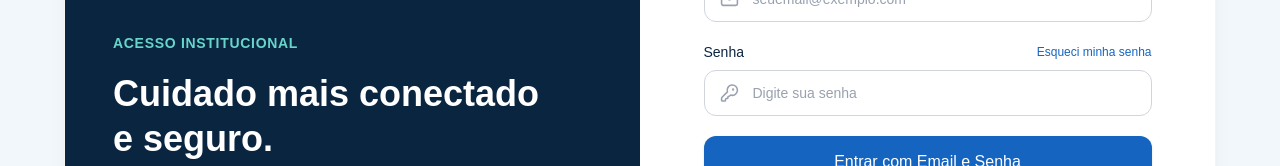
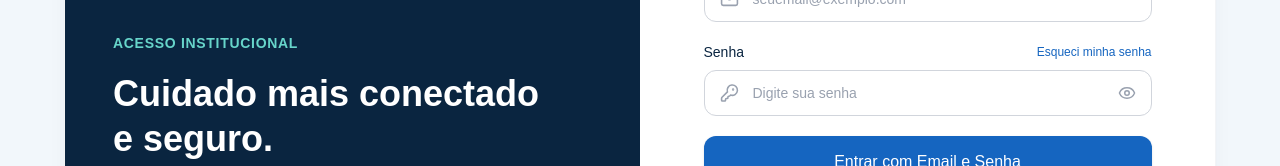
Before and after one commit to MiguelHelen/S.A.S.P.I-Sistema-de-Acompanhamento-de-Saude-para-Pessoas-Idosas-, a Next.js app: page /login in a window 1280 px wide. Shown: the part 353-519 px from the top of the page. Built offline with nearby package versions, Linux system fonts and the light colour scheme; no server answers.

Commit message:
feat(login): adiciona botao para exibir ou ocultar senha

```diff
--- a/src/app/login/page.tsx
+++ b/src/app/login/page.tsx
@@ -11,6 +11,8 @@ import {
   Mail,
   Loader2,
   AlertCircle,
+  Eye,
+  EyeOff,
 } from "lucide-react";
 import { supabase } from "@/lib/supabaseClient";
 import {
@@ -24,6 +26,7 @@ export default function Login() {
 
   const [email, setEmail] = useState("");
   const [senha, setSenha] = useState("");
+  const [mostrarSenha, setMostrarSenha] = useState(false);
   const [loading, setLoading] = useState(false);
   const [loadingSSO, setLoadingSSO] = useState<"GOOGLE" | null>(null);
   const [erro, setErro] = useState("");
@@ -241,13 +244,21 @@ export default function Login() {
                     />
                     <input
                       id="senha"
-                      type="password"
+                      type={mostrarSenha ? "text" : "password"}
                       required
                       value={senha}
                       onChange={(e) => setSenha(e.target.value)}
                       placeholder="Digite sua senha"
-                      className="w-full rounded-xl border border-gray-300 bg-white py-3 pl-12 pr-4 text-sm text-gray-800 outline-none transition placeholder:text-gray-400 focus:border-[#1565C0] focus:ring-4 focus:ring-[#1565C0]/10"
+                      className="w-full rounded-xl border border-gray-300 bg-white py-3 pl-12 pr-12 text-sm text-gray-800 outline-none transition placeholder:text-gray-400 focus:border-[#1565C0] focus:ring-4 focus:ring-[#1565C0]/10"
                     />
+                    <button
+                      type="button"
+                      onClick={() => setMostrarSenha((prev) => !prev)}
+                      aria-label={mostrarSenha ? "Ocultar senha" : "Ver senha"}
+                      className="absolute right-4 top-1/2 -translate-y-1/2 text-gray-400 transition hover:text-[#0A2540]"
+                    >
+                      {mostrarSenha ? <EyeOff size={18} /> : <Eye size={18} />}
+                    </button>
                   </div>
                 </div>
 
```
